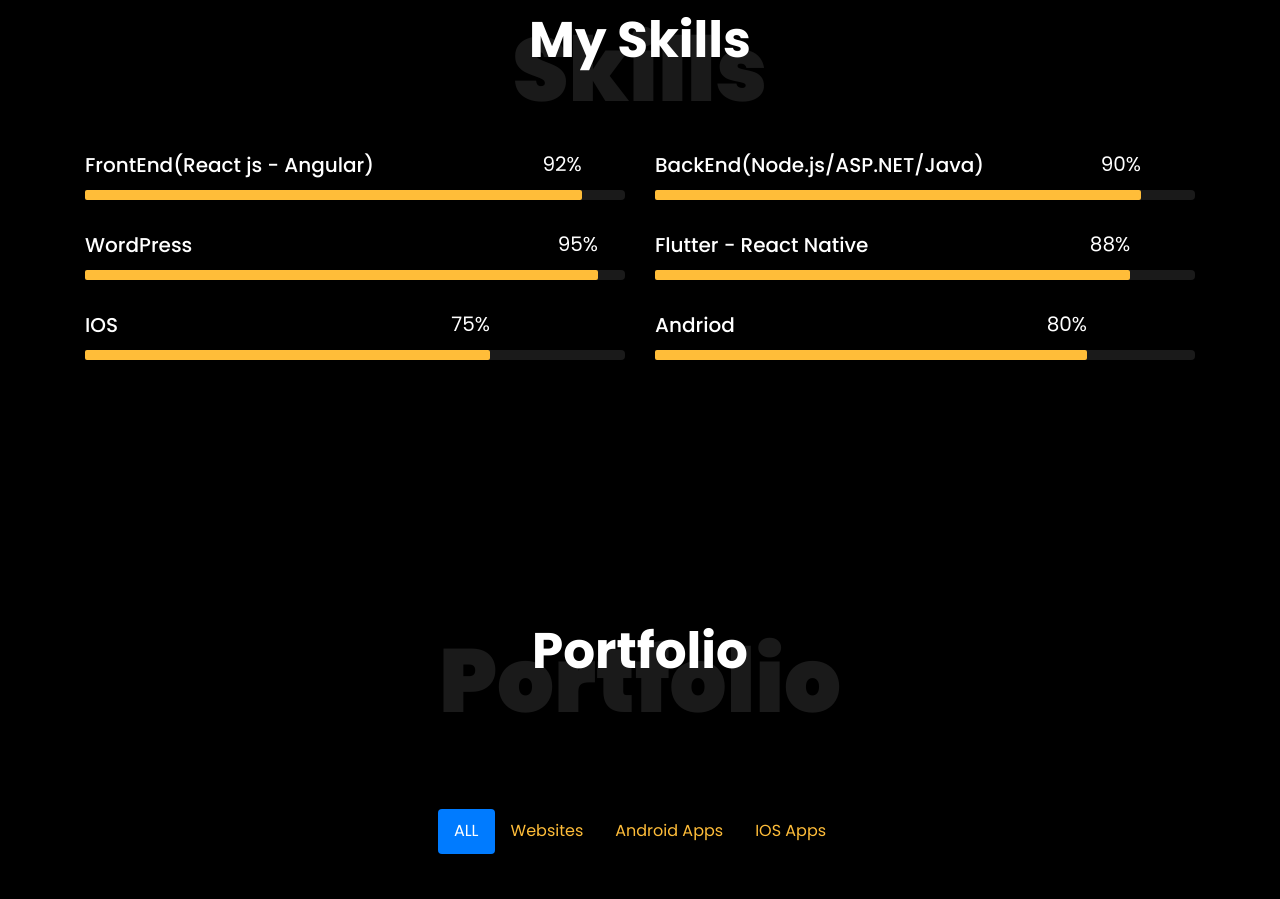
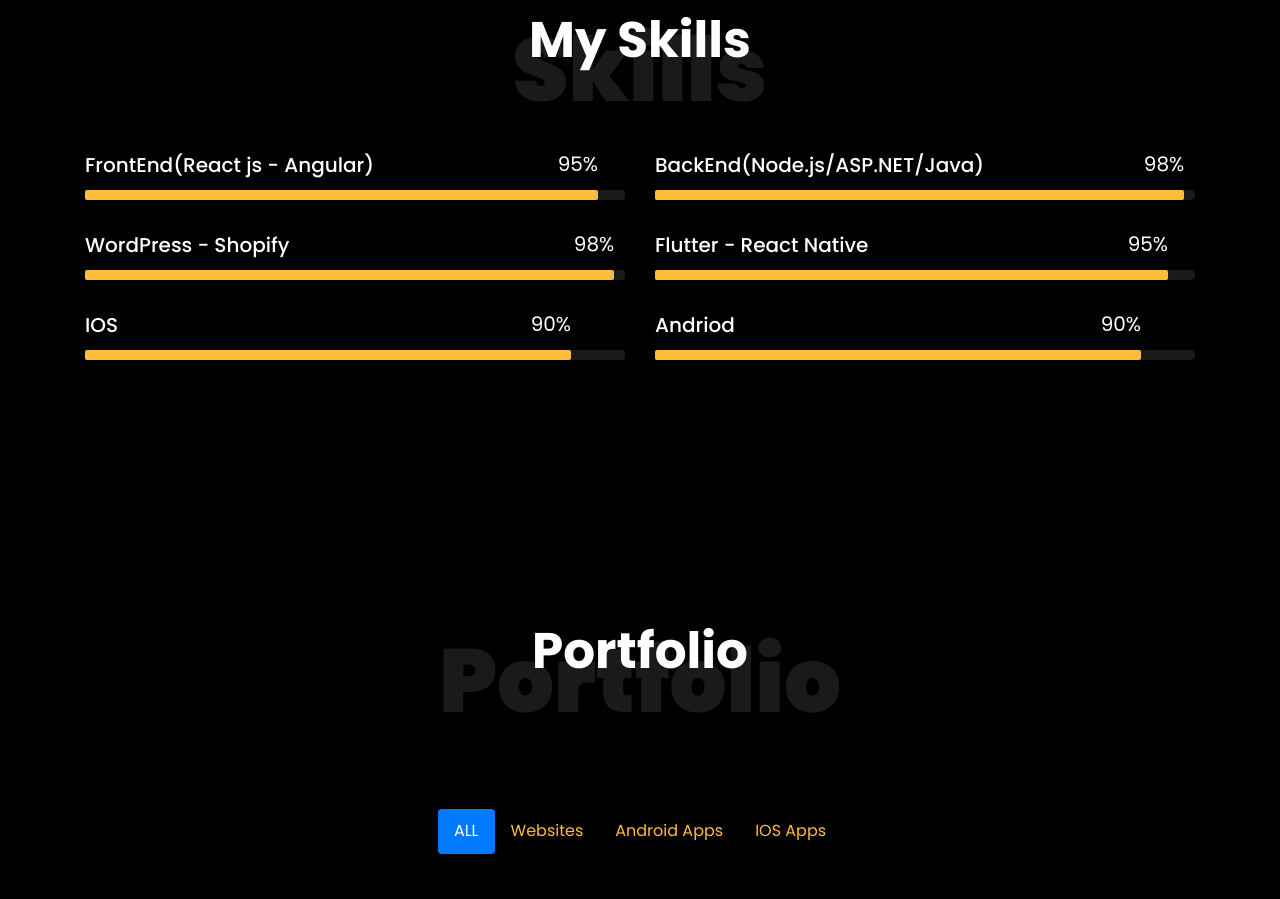
Before and after one commit to AhmedElshaf3i/new-portfolio, a plain HTML site: page index.html in a window 1280 px wide. Shown: the part 2736-3635 px from the top of the page. Drawn offline with Linux system fonts and the light colour scheme; files whose address does not match are found by name.

Commit message:
update skills rate

```diff
--- a/index.html
+++ b/index.html
@@ -260,9 +260,9 @@
 						<div class="progress-wrap ftco-animate">
 							<h3>FrontEnd(React js - Angular)</h3>
 							<div class="progress">
-							 	<div class="progress-bar color-1" role="progressbar" aria-valuenow="92"
-							  	aria-valuemin="0" aria-valuemax="100" style="width:92%">
-							    <span>92%</span>
+							 	<div class="progress-bar color-1" role="progressbar" aria-valuenow="95"
+							  	aria-valuemin="0" aria-valuemax="100" style="width:95%">
+							    <span>95%</span>
 							  	</div>
 							</div>
 						</div>
@@ -271,20 +271,20 @@
 						<div class="progress-wrap ftco-animate">
 							<h3>BackEnd(Node.js/ASP.NET/Java)</h3>
 							<div class="progress">
-							 	<div class="progress-bar color-2" role="progressbar" aria-valuenow="90"
-							  	aria-valuemin="0" aria-valuemax="100" style="width:90%">
-							    <span>90%</span>
+							 	<div class="progress-bar color-2" role="progressbar" aria-valuenow="98"
+							  	aria-valuemin="0" aria-valuemax="100" style="width:98%">
+							    <span>98%</span>
 							  	</div>
 							</div>
 						</div>
 					</div>
 					<div class="col-md-6 animate-box">
 						<div class="progress-wrap ftco-animate">
-							<h3>WordPress</h3>
+							<h3>WordPress - Shopify</h3>
 							<div class="progress">
-							 	<div class="progress-bar color-3" role="progressbar" aria-valuenow="95"
-							  	aria-valuemin="0" aria-valuemax="100" style="width:95%">
-							    <span>95%</span>
+							 	<div class="progress-bar color-3" role="progressbar" aria-valuenow="98"
+							  	aria-valuemin="0" aria-valuemax="100" style="width:98%">
+							    <span>98%</span>
 							  	</div>
 							</div>
 						</div>
@@ -293,9 +293,9 @@
 						<div class="progress-wrap ftco-animate">
 							<h3>Flutter - React Native</h3>
 							<div class="progress">
-							 	<div class="progress-bar color-4" role="progressbar" aria-valuenow="88"
-							  	aria-valuemin="0" aria-valuemax="100" style="width:88%">
-							    <span>88%</span>
+							 	<div class="progress-bar color-4" role="progressbar" aria-valuenow="95"
+							  	aria-valuemin="0" aria-valuemax="100" style="width:95%">
+							    <span>95%</span>
 							  	</div>
 							</div>
 						</div>
@@ -304,9 +304,9 @@
 						<div class="progress-wrap ftco-animate">
 							<h3>IOS</h3>
 							<div class="progress">
-							 	<div class="progress-bar color-5" role="progressbar" aria-valuenow="75"
-							  	aria-valuemin="0" aria-valuemax="100" style="width:75%">
-							    <span>75%</span>
+							 	<div class="progress-bar color-5" role="progressbar" aria-valuenow="90"
+							  	aria-valuemin="0" aria-valuemax="100" style="width:90%">
+							    <span>90%</span>
 							  	</div>
 							</div>
 						</div>
@@ -315,9 +315,9 @@
 						<div class="progress-wrap ftco-animate">
 							<h3>Andriod</h3>
 							<div class="progress">
-							 	<div class="progress-bar color-6" role="progressbar" aria-valuenow="80"
-							  	aria-valuemin="0" aria-valuemax="100" style="width:80%">
-							    <span>80%</span>
+							 	<div class="progress-bar color-6" role="progressbar" aria-valuenow="90"
+							  	aria-valuemin="0" aria-valuemax="100" style="width:90%">
+							    <span>90%</span>
 							  	</div>
 							</div>
 						</div>
```
Lines whose indentation alone changed are shown as unchanged.
